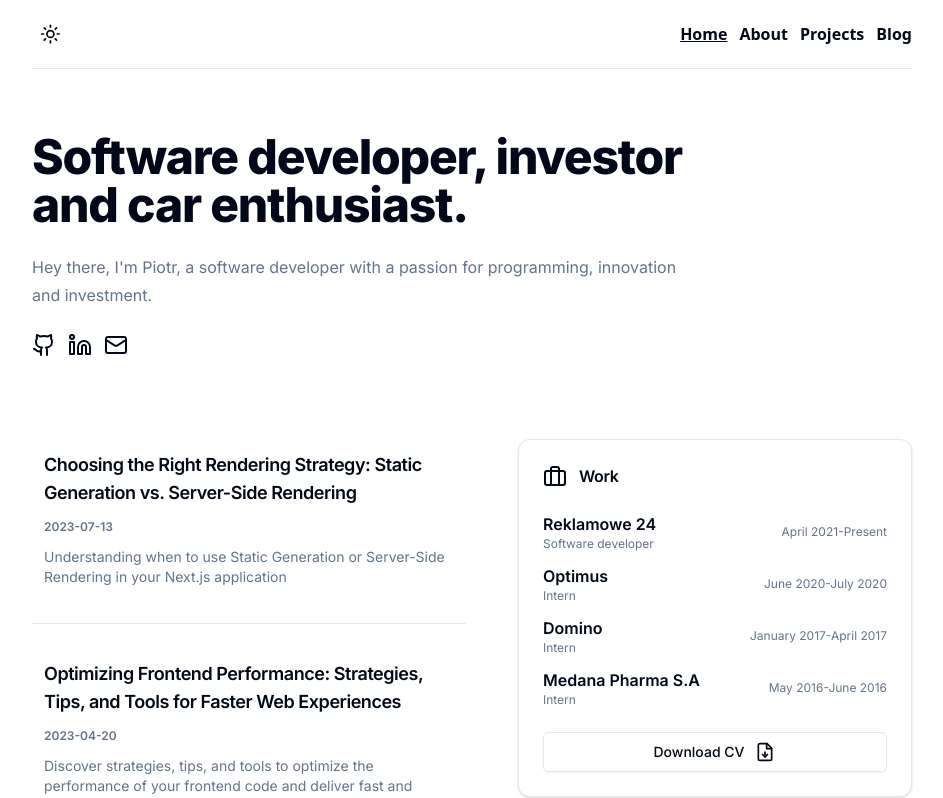
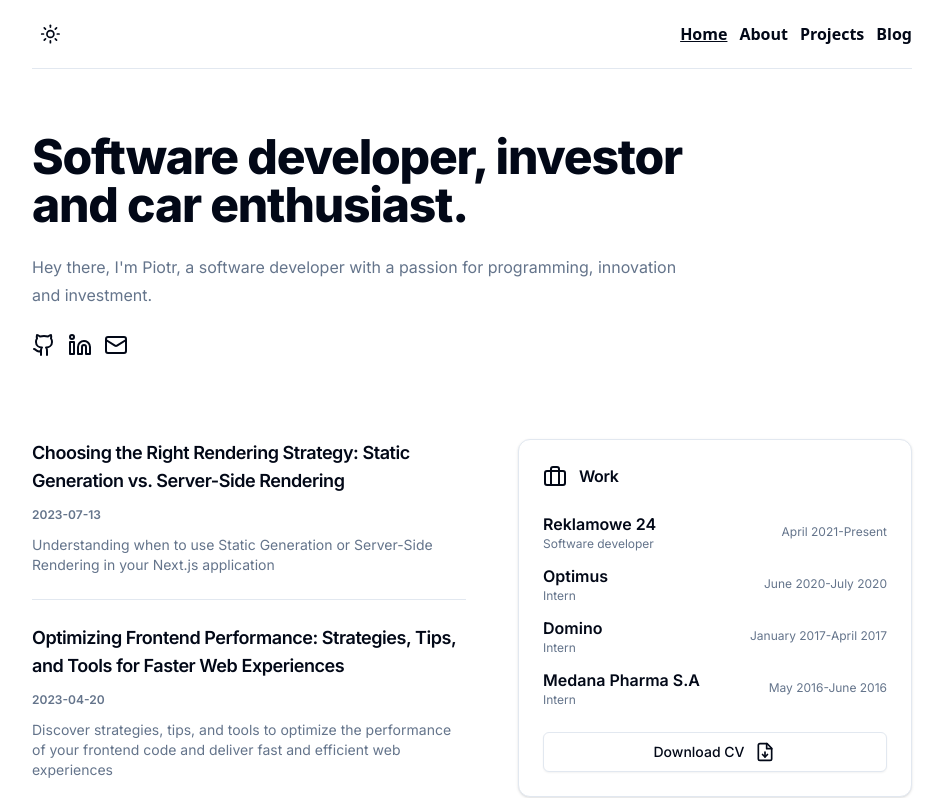
Before and after one commit to piotrszubert/nextjs-dev-portfolio, a Next.js app: page / in a window 1280 px wide. Shown: the top 798 px of the page, without its empty margins (168-1111 px from the left). Built offline with nearby package versions, Linux system fonts and the light colour scheme.

Commit message:
added negative margin to posts

```diff
--- a/components/postsList.tsx
+++ b/components/postsList.tsx
@@ -28,7 +28,7 @@ export default function PostsList({ posts }: PostsListProps) {
               href={`blog/posts/${id}`}
             >
               <div
-                className={`space-y-3 relative hover:cursor-pointer hover:bg-accent ${'hover:' + accentTextClass} rounded-xl p-3`}
+                className={`space-y-3 relative hover:cursor-pointer hover:bg-accent ${'hover:' + accentTextClass} rounded-xl p-3 -m-3`}
               >
                 <div className="font-semibold tracking-tight text-lg">
                   {heading}
```
